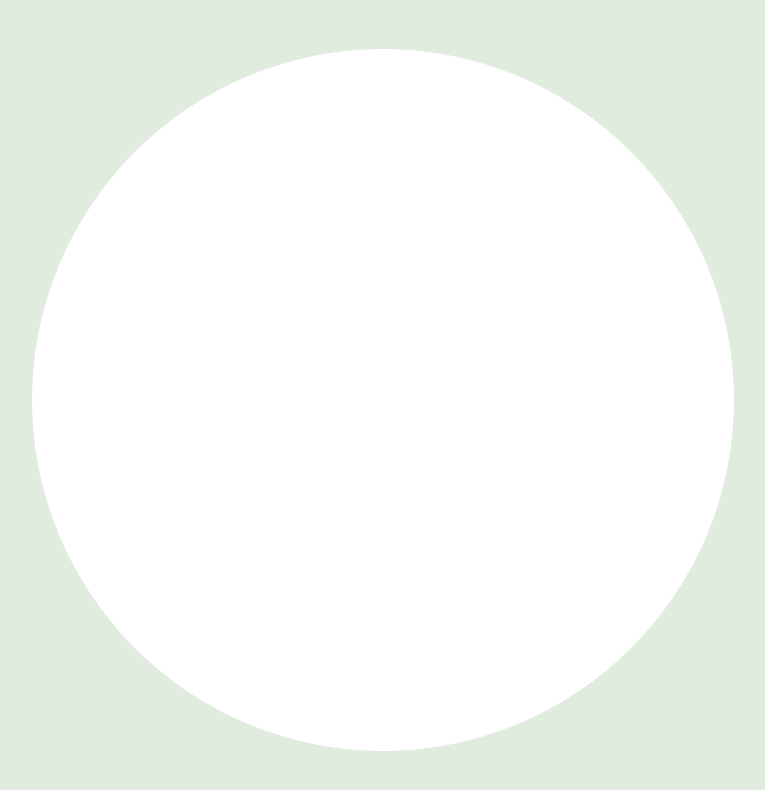
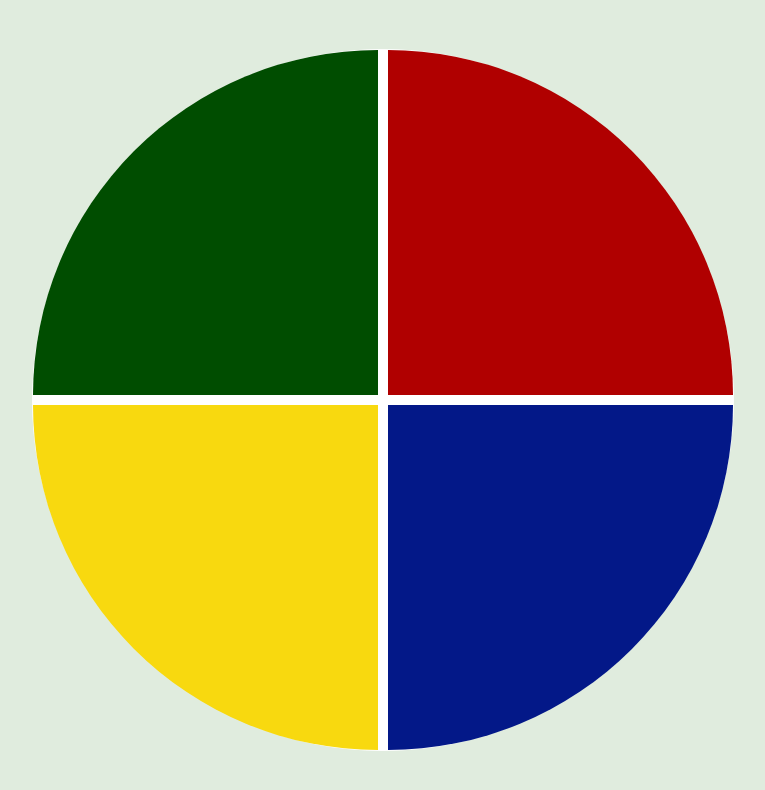
Before and after one commit to MathFreitas/game-genius, a plain HTML site: page index.html in a window 1280 px wide. Shown: the whole page, without its empty margins (257-1022 px from the left). Drawn offline with Linux system fonts and the light colour scheme.

Commit message:
estilizando as cores do jogo

```diff
--- a/style.css
+++ b/style.css
@@ -13,7 +13,7 @@ body {
 
 .genius {
     display: grid;
-    grid-template-areas: 'green red' 'yellow blue';
+    grid-template-areas: 'verde vermelho' 'amarelo azul';
     grid-gap: 10px;
     border: 1px solid #ffffff;
     background-color: #ffffff;
@@ -21,3 +21,27 @@ body {
     width: 700px;
     height: 700px;
 }
+
+.blue {
+    grid-area: azul;
+    background-color: #031888;
+    border-bottom-right-radius: 100%;
+}
+
+.red {
+    grid-area: vermelho;
+    background-color: #b00000;
+    border-top-right-radius: 100%;
+}
+
+.yellow {
+    grid-area: amarelo;
+    background-color: #f8d90f;
+    border-bottom-left-radius: 100%;
+}
+
+.green {
+    grid-area: verde;
+    background-color: #004d00;
+    border-top-left-radius: 100%;
+}
```
